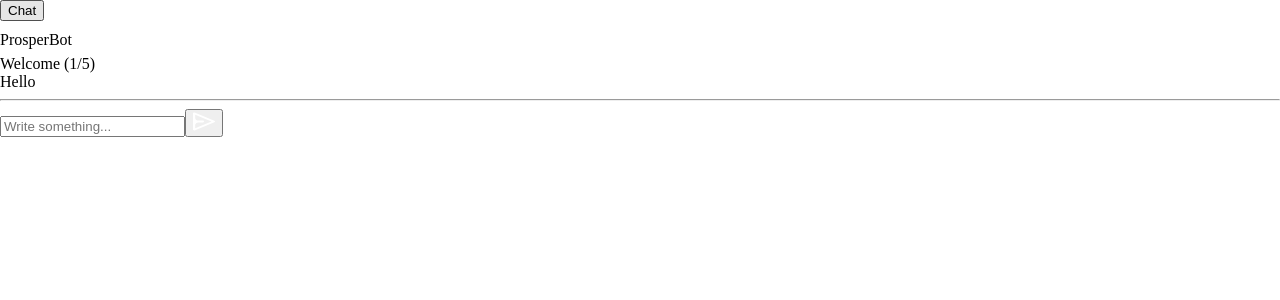
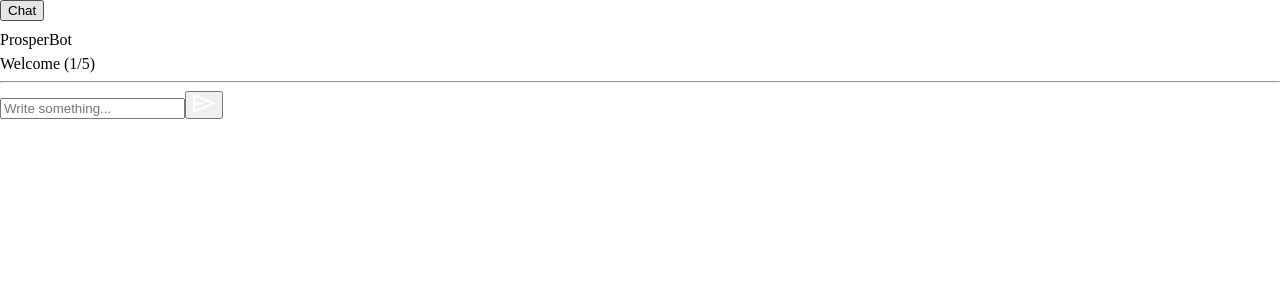
Before and after one commit to rifat-shaun/prosper, a React (Create React App) app: page / in a window 1280 px wide. Both pictures are taken after a click on the button "Chat". Shown: the top 300 px of the page. Built offline with nearby package versions, Linux system fonts and the light colour scheme.

Commit message:
feat: modularized

```diff
--- a/src/components/common/chat/ChatButton.tsx
+++ b/src/components/chat/ChatButton.tsx
@@ -1,5 +1,5 @@
 import { useState } from "react";
-import ChatWindow from "./ChatWindow";
+import Chatbot from "./Chatbot";
 
 const ChatButton = () => {
   const [isChatOpen, setIsChatOpen] = useState<boolean>(false);
@@ -23,7 +23,7 @@ const ChatButton = () => {
         </button>
       </div>
 
-      {isChatOpen && <ChatWindow onClose={handleCloseChat} />}
+      {isChatOpen && <Chatbot onClose={handleCloseChat} />}
     </div>
   );
 };
--- a/src/components/common/chat/ChatWindow.tsx
+++ b/src/components/chat/ChatHeader.tsx
@@ -1,8 +1,6 @@
 import { useState } from "react";
-import { Button } from "../base/Button";
-import { ArrowRight } from "../icons/ArrowRight";
-import { CircleIcon } from "../icons/CircleIcon";
-import { CloseIcon } from "../icons/CloseIcon";
+import { CloseIcon } from "../common/icons/CloseIcon";
+import { CircleIcon } from "../common/icons/CircleIcon";
 
 const Steps = [
   {
@@ -31,7 +29,7 @@ type TProps = {
   onClose: () => void;
 };
 
-const ChatWindow = ({ onClose }: TProps) => {
+const ChatHeader = ({ onClose }: TProps) => {
   const [showAllSteps, setShowAllSteps] = useState<boolean>(false);
   const [activeStep, setActiveStep] = useState<number>(1);
 
@@ -40,7 +38,7 @@ const ChatWindow = ({ onClose }: TProps) => {
   };
 
   return (
-    <div className="fixed bottom-24 right-6 h-[606px] w-[350px] bg-white shadow-lg z-50">
+    <>
       <div className="h-9 bg-neutral-500 font-semibold text-white flex justify-between items-center px-3 py-2">
         ProsperBot
         <span onClick={onClose} className="cursor-pointer">
@@ -73,23 +71,8 @@ const ChatWindow = ({ onClose }: TProps) => {
           </div>
         )}
       </div>
-
-      <div className="h-[calc(100%-190px)] overflow-y-auto p-2">Hello</div>
-
-      <hr className="my-0 h-[2px] border-0 bg-neutral-300" />
-
-      <div className="border-t border-gray-900 p-3 flex items-center">
-        <input
-          type="text"
-          placeholder="Write something..."
-          className="w-full p-2 outline-none focus:outline-none border-none"
-        />
-        <Button onClick={onClose}>
-          <ArrowRight />
-        </Button>
-      </div>
-    </div>
+    </>
   );
 };
 
-export default ChatWindow;
+export default ChatHeader;
--- /dev/null
+++ b/src/components/chat/ChatInput.tsx
@@ -0,0 +1,19 @@
+import { Button } from "../common/base/Button";
+import { ArrowRight } from "../common/icons/ArrowRight";
+
+const ChatInput = () => {
+  return (
+    <div className="border-t border-gray-900 p-3 flex items-center">
+      <input
+        type="text"
+        placeholder="Write something..."
+        className="w-full p-2 outline-none focus:outline-none border-none"
+      />
+      <Button onClick={() => {}}>
+        <ArrowRight />
+      </Button>
+    </div>
+  );
+};
+
+export default ChatInput;
--- /dev/null
+++ b/src/components/chat/ChatWindow.tsx
@@ -0,0 +1,5 @@
+const ChatWindow = () => {
+  return <div className="h-[calc(100%-190px)] overflow-y-auto p-2"></div>;
+};
+
+export default ChatWindow;
--- /dev/null
+++ b/src/components/chat/Chatbot.tsx
@@ -0,0 +1,22 @@
+import ChatWindow from "./ChatWindow";
+import ChatInput from "./ChatInput";
+import ChatHeader from "./ChatHeader";
+
+type TProps = {
+  onClose: () => void;
+};
+
+const Chatbot = ({ onClose }: TProps) => {
+  return (
+    <div className="fixed bottom-24 right-6 h-[606px] w-[350px] bg-white shadow-lg z-50">
+      <ChatHeader onClose={onClose} />
+      <div className="h-[calc(100%-190px)] overflow-y-auto p-2">
+        <ChatWindow />
+      </div>
+      <hr className="my-0 h-[2px] border-0 bg-neutral-300" />
+      <ChatInput />
+    </div>
+  );
+};
+
+export default Chatbot;
--- a/src/components/layout/index.tsx
+++ b/src/components/layout/index.tsx
@@ -1,5 +1,5 @@
 import { Outlet } from "react-router-dom";
-import ChatButton from "../common/chat/ChatButton";
+import ChatButton from "../chat/ChatButton";
 
 const Layout = () => {
   return (
```
Also changed, not shown: src/types/Chat.d.ts (added, +10 -0 lines), src/hooks/useChat.ts (added).
